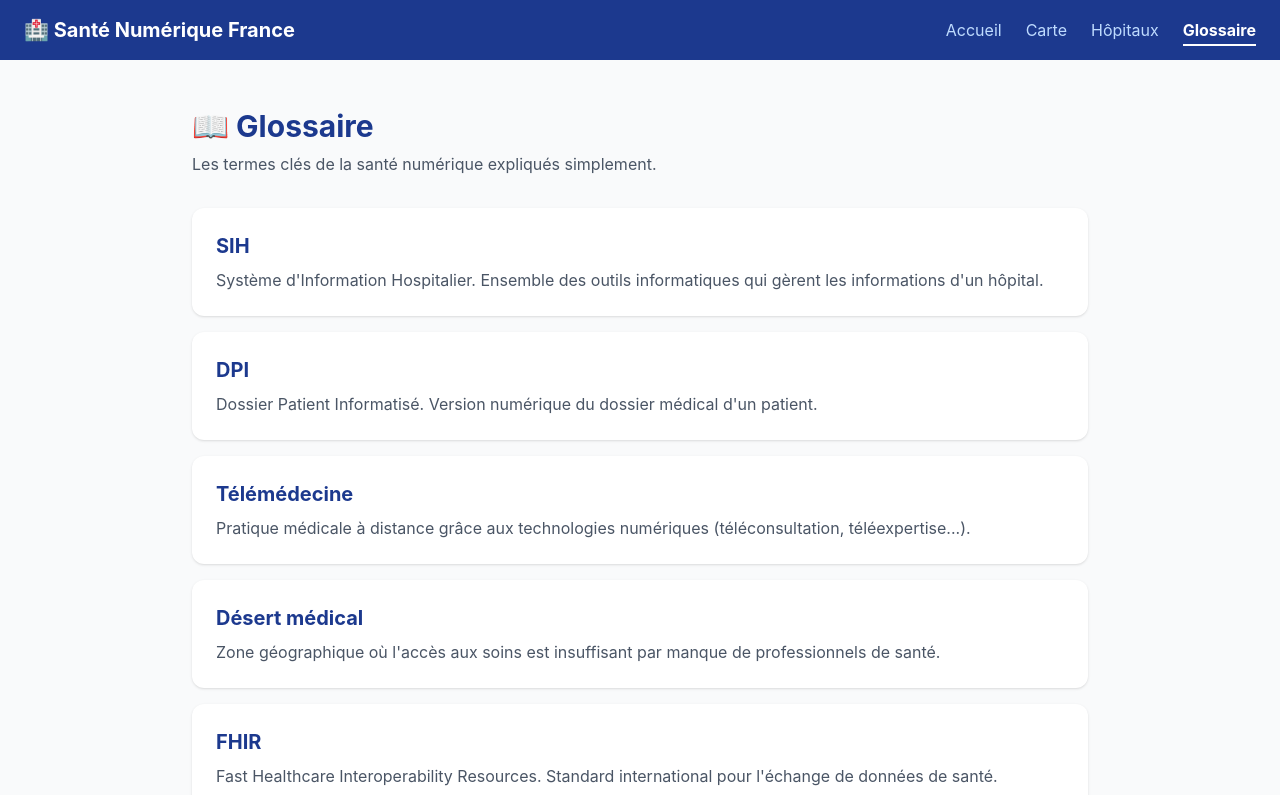
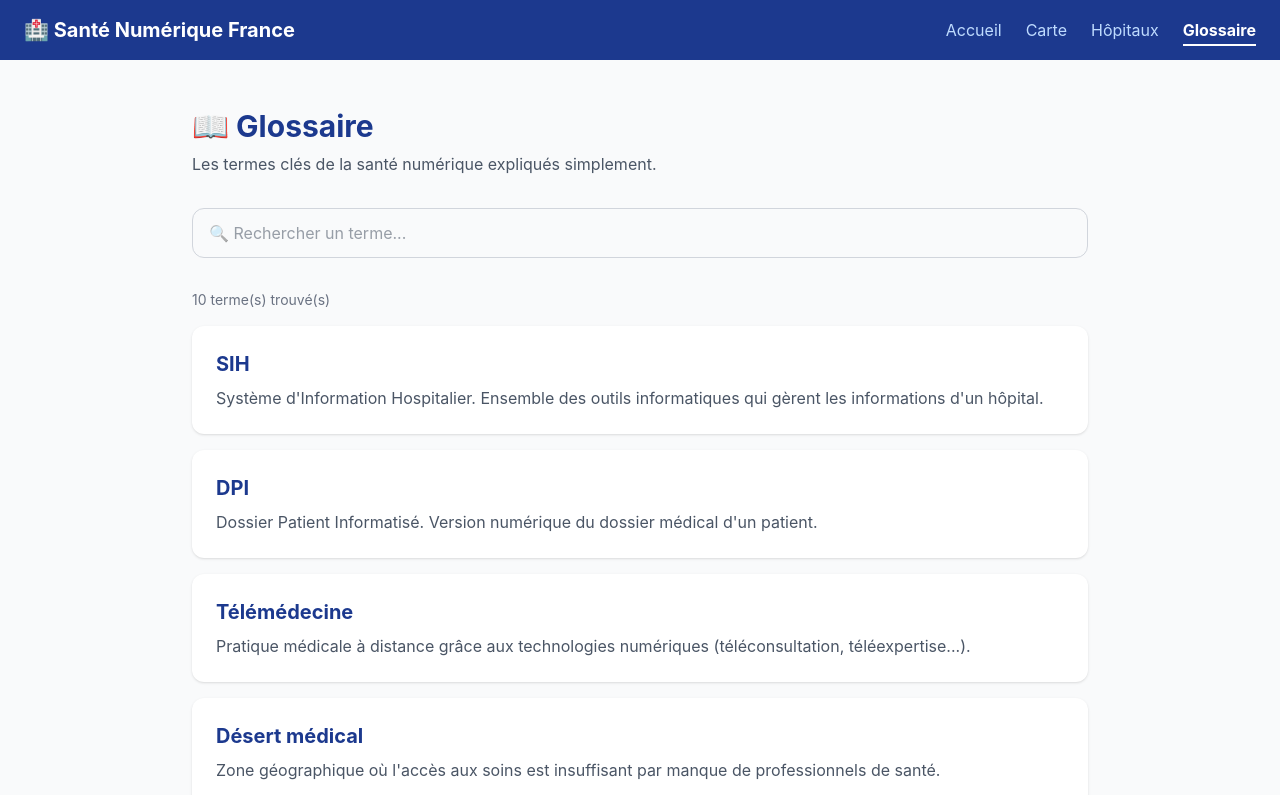
Before and after one commit to dioufndeyefatou623-web/sante-numerique-france, a React (Vite) app: page /glossaire in a window 1280 px wide. Shown: the top 795 px of the page. Built offline with nearby package versions, Linux system fonts and the light colour scheme.

Commit message:
version finale session 1

```diff
--- a/src/pages/Accueil.jsx
+++ b/src/pages/Accueil.jsx
@@ -40,7 +40,7 @@ function Accueil() {
       </div>
 
       {/* Chiffres clés animés */}
-      <div className="grid grid-cols-3 gap-6 max-w-4xl mx-auto mt-12 px-6">
+      <div className="grid grid-cols-1 md:grid-cols-3 gap-6 max-w-4xl mx-auto mt-12 px-6">
         <div className="bg-white rounded-xl shadow p-6 text-center">
           <p className="text-4xl font-bold text-blue-900">
             <AnimatedNumber target={3000} />
@@ -73,7 +73,7 @@ function Accueil() {
       </div>
 
       {/* Boutons navigation */}
-      <div className="grid grid-cols-3 gap-6 max-w-4xl mx-auto mt-12 mb-16 px-6">
+      <div className="grid grid-cols-1 md:grid-cols-3 gap-6 max-w-4xl mx-auto mt-12 mb-16 px-6">
         <Link to="/carte" className="bg-blue-900 text-white rounded-xl p-6 text-center hover:bg-blue-700">
           <p className="text-3xl mb-2">🗺️</p>
           <p className="font-bold text-lg">Carte</p>
--- a/src/pages/Carte.jsx
+++ b/src/pages/Carte.jsx
@@ -10,16 +10,24 @@ L.Icon.Default.mergeOptions({ iconUrl, shadowUrl })
 function Carte() {
   const [etablissements, setEtablissements] = useState([])
   const [chargement, setChargement] = useState(true)
+  const [filtre, setFiltre] = useState("Tous")
+  const [types, setTypes] = useState([])
 
   useEffect(() => {
     fetch("https://data.iledefrance.fr/api/explore/v2.1/catalog/datasets/finess/records?limit=100")
       .then(res => res.json())
       .then(data => {
         setEtablissements(data.results)
+        const typesUniques = [...new Set(data.results.map(e => e.libcategagretab).filter(Boolean))]
+        setTypes(typesUniques)
         setChargement(false)
       })
       .catch(() => setChargement(false))
   }, [])
+
+  const etablissementsFiltres = filtre === "Tous"
+    ? etablissements
+    : etablissements.filter(e => e.libcategagretab === filtre)
 
   if (chargement) {
     return (
@@ -34,8 +42,24 @@ function Carte() {
       <div className="max-w-4xl mx-auto">
 
         <h1 className="text-3xl font-bold text-blue-900 mb-2">🗺️ Carte des établissements</h1>
-        <p className="text-gray-600 mb-2">Établissements de santé en Île-de-France.</p>
-        <p className="text-blue-900 font-medium mb-8">{etablissements.length} établissements affichés</p>
+        <p className="text-gray-600 mb-4">Établissements de santé en Île-de-France.</p>
+
+        {/* Filtre */}
+        <div className="mb-6">
+          <label className="text-gray-700 font-medium mr-3">Filtrer par type :</label>
+          <select
+            value={filtre}
+            onChange={(e) => setFiltre(e.target.value)}
+            className="border border-gray-300 rounded-lg px-4 py-2 text-gray-700"
+          >
+            <option value="Tous">Tous les types</option>
+            {types.map((type) => (
+              <option key={type} value={type}>{type}</option>
+            ))}
+          </select>
+        </div>
+
+        <p className="text-blue-900 font-medium mb-4">{etablissementsFiltres.length} établissements affichés</p>
 
         <div className="bg-white rounded-xl shadow overflow-hidden">
           <MapContainer
@@ -44,12 +68,9 @@ function Carte() {
             style={{ height: "500px", width: "100%" }}
           >
             <TileLayer url="https://{s}.tile.openstreetmap.org/{z}/{x}/{y}.png" />
-            {etablissements.map((etab) => (
+            {etablissementsFiltres.map((etab) => (
               etab.coord && (
-                <Marker
-                  key={etab.nofinesset}
-                  position={[etab.coord.lat, etab.coord.lon]}
-                >
+                <Marker key={etab.nofinesset} position={[etab.coord.lat, etab.coord.lon]}>
                   <Popup>
                     <b>{etab.rs}</b><br />
                     {etab.libcategetab}<br />
--- a/src/pages/Glossaire.jsx
+++ b/src/pages/Glossaire.jsx
@@ -1,47 +1,57 @@
+import { useState } from 'react'
+
+const termes = [
+  { terme: "SIH", definition: "Système d'Information Hospitalier. Ensemble des outils informatiques qui gèrent les informations d'un hôpital." },
+  { terme: "DPI", definition: "Dossier Patient Informatisé. Version numérique du dossier médical d'un patient." },
+  { terme: "Télémédecine", definition: "Pratique médicale à distance grâce aux technologies numériques (téléconsultation, téléexpertise...)." },
+  { terme: "Désert médical", definition: "Zone géographique où l'accès aux soins est insuffisant par manque de professionnels de santé." },
+  { terme: "FHIR", definition: "Fast Healthcare Interoperability Resources. Standard international pour l'échange de données de santé." },
+  { terme: "Interopérabilité", definition: "Capacité de différents systèmes informatiques à échanger et utiliser des informations entre eux." },
+  { terme: "DMP", definition: "Dossier Médical Partagé. Carnet de santé numérique accessible par tous les professionnels de santé." },
+  { terme: "RGPD", definition: "Règlement Général sur la Protection des Données. Loi européenne qui protège les données personnelles des citoyens." },
+  { terme: "HL7", definition: "Health Level 7. Standard international pour l'échange de données entre systèmes d'information de santé." },
+  { terme: "DICOM", definition: "Digital Imaging and Communications in Medicine. Standard pour les images médicales (radios, IRM...)." },
+]
+
 function Glossaire() {
-  const termes = [
-    {
-      terme: "SIH",
-      definition: "Système d'Information Hospitalier. Ensemble des outils informatiques qui gèrent les informations d'un hôpital."
-    },
-    {
-      terme: "DPI",
-      definition: "Dossier Patient Informatisé. Version numérique du dossier médical d'un patient."
-    },
-    {
-      terme: "Télémédecine",
-      definition: "Pratique médicale à distance grâce aux technologies numériques (téléconsultation, téléexpertise...)."
-    },
-    {
-      terme: "Désert médical",
-      definition: "Zone géographique où l'accès aux soins est insuffisant par manque de professionnels de santé."
-    },
-    {
-      terme: "FHIR",
-      definition: "Fast Healthcare Interoperability Resources. Standard international pour l'échange de données de santé."
-    },
-    {
-      terme: "Interopérabilité",
-      definition: "Capacité de différents systèmes informatiques à échanger et utiliser des informations entre eux."
-    },
-  ]
+  const [recherche, setRecherche] = useState("")
+
+  const termesFiltres = termes.filter(item =>
+    item.terme.toLowerCase().includes(recherche.toLowerCase()) ||
+    item.definition.toLowerCase().includes(recherche.toLowerCase())
+  )
 
   return (
     <div className="min-h-screen bg-gray-50 px-6 py-12">
       <div className="max-w-4xl mx-auto">
 
-        {/* Titre */}
         <h1 className="text-3xl font-bold text-blue-900 mb-2">📖 Glossaire</h1>
         <p className="text-gray-600 mb-8">Les termes clés de la santé numérique expliqués simplement.</p>
 
-        {/* Liste des termes */}
+        {/* Barre de recherche */}
+        <input
+          type="text"
+          placeholder="🔍 Rechercher un terme..."
+          value={recherche}
+          onChange={(e) => setRecherche(e.target.value)}
+          className="w-full border border-gray-300 rounded-xl px-4 py-3 mb-8 text-gray-700 focus:outline-none focus:border-blue-900"
+        />
+
+        {/* Résultats */}
+        <p className="text-gray-500 text-sm mb-4">{termesFiltres.length} terme(s) trouvé(s)</p>
+
+        {/* Liste */}
         <div className="grid grid-cols-1 gap-4">
-          {termes.map((item) => (
-            <div key={item.terme} className="bg-white rounded-xl shadow p-6">
-              <h2 className="text-xl font-bold text-blue-900 mb-2">{item.terme}</h2>
-              <p className="text-gray-600">{item.definition}</p>
-            </div>
-          ))}
+          {termesFiltres.length > 0 ? (
+            termesFiltres.map((item) => (
+              <div key={item.terme} className="bg-white rounded-xl shadow p-6">
+                <h2 className="text-xl font-bold text-blue-900 mb-2">{item.terme}</h2>
+                <p className="text-gray-600">{item.definition}</p>
+              </div>
+            ))
+          ) : (
+            <p className="text-gray-500 text-center py-8">Aucun terme trouvé 😕</p>
+          )}
         </div>
 
       </div>
--- a/src/pages/Hopitaux.jsx
+++ b/src/pages/Hopitaux.jsx
@@ -1,5 +1,13 @@
 import { useState, useEffect } from 'react'
-import { BarChart, Bar, XAxis, YAxis, CartesianGrid, Tooltip, ResponsiveContainer } from 'recharts'
+import { BarChart, Bar, XAxis, YAxis, CartesianGrid, Tooltip, ResponsiveContainer, Cell } from 'recharts'
+
+const COULEURS = [
+  "#1e3a8a", "#2563eb", "#3b82f6", "#60a5fa", "#93c5fd",
+  "#1d4ed8", "#1e40af", "#1e3a8a", "#172554", "#0369a1",
+  "#0284c7", "#0ea5e9", "#38bdf8", "#7dd3fc", "#bae6fd",
+  "#0c4a6e", "#075985", "#0369a1", "#0284c7", "#0ea5e9",
+  "#38bdf8"
+]
 
 function Hopitaux() {
   const [données, setDonnées] = useState([])
@@ -81,7 +89,11 @@ function Hopitaux() {
               <XAxis type="number" />
               <YAxis type="category" dataKey="type" width={200} tick={{ fontSize: 11 }} />
               <Tooltip />
-              <Bar dataKey="count" fill="#1e3a8a" radius={[0, 4, 4, 0]} />
+              <Bar dataKey="count" radius={[0, 4, 4, 0]}>
+                {données.map((entry, index) => (
+                    <Cell key={entry.type} fill={COULEURS[index % COULEURS.length]} />
+                ))}
+            </Bar>
             </BarChart>
           </ResponsiveContainer>
         </div>
```
